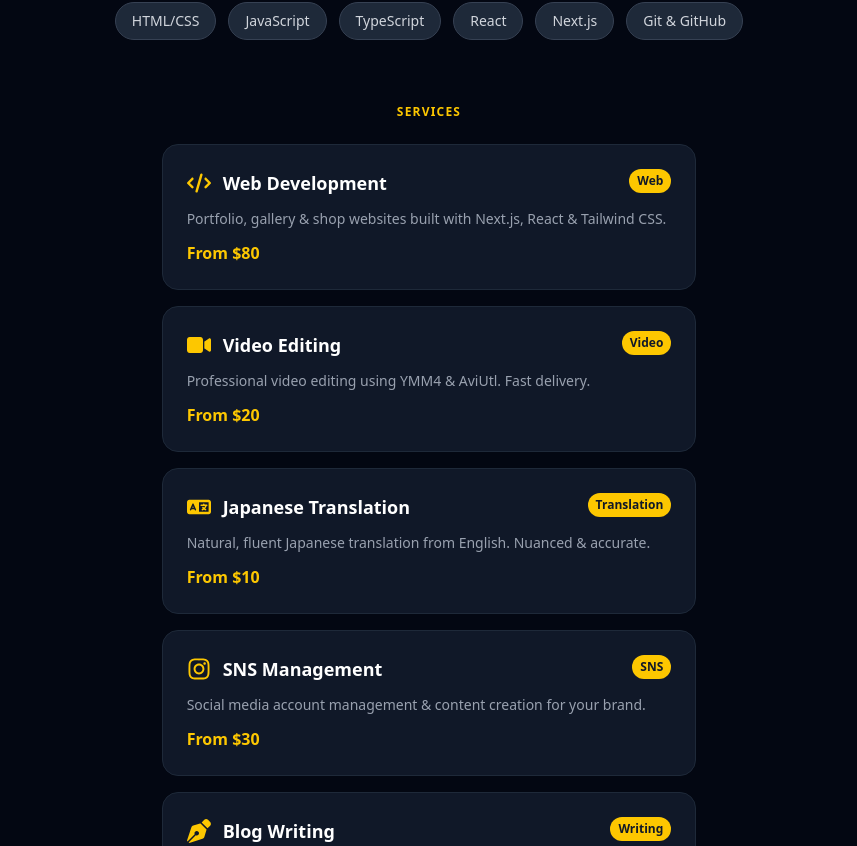
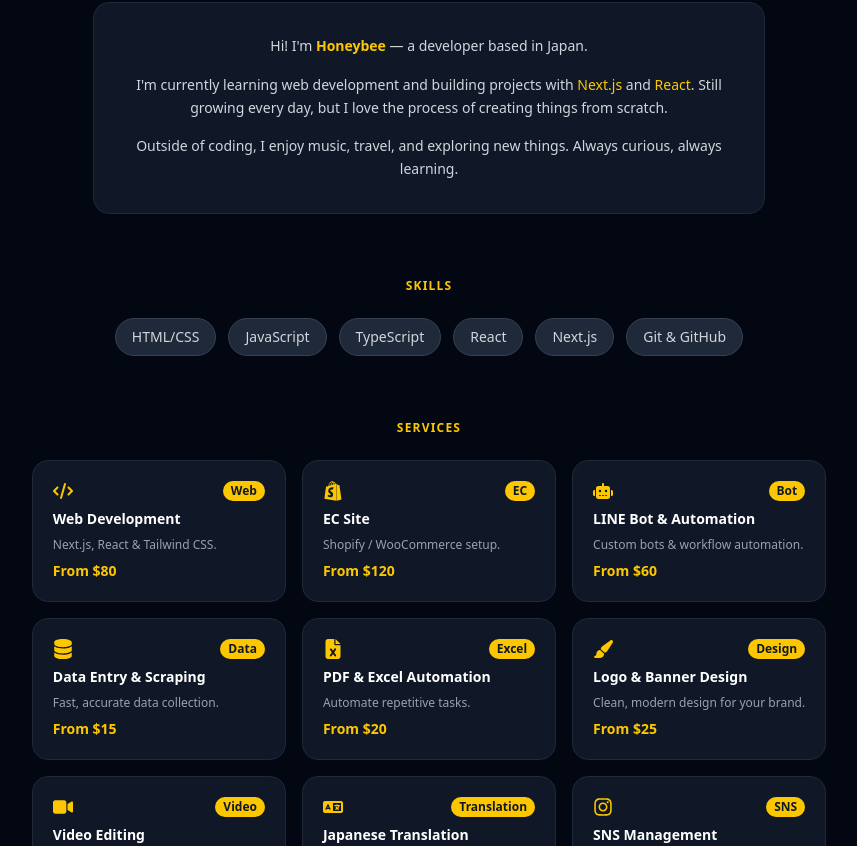
Before and after one commit to honeybee-overfly/honeybee-portfolio, a Next.js app: page / in a window 1280 px wide. Shown: the part 834-1680 px from the top of the page, without its empty margins (211-1068 px from the left). Built offline with nearby package versions, Linux system fonts and the light colour scheme.

Commit message:
add contact form, services, about section

```diff
--- /dev/null
+++ b/app/api/contact/route.ts
@@ -0,0 +1,17 @@
+import { NextRequest, NextResponse } from "next/server"
+import { Resend } from "resend"
+
+const resend = new Resend(process.env.RESEND_API_KEY)
+
+export async function POST(req: NextRequest) {
+  const { name, email, message } = await req.json()
+
+  await resend.emails.send({
+    from: "onboarding@resend.dev",
+    to: "honeybee.overfly@gmail.com", // ← 自分のメールアドレスに変えて
+    subject: `[Portfolio] Message from ${name}`,
+    text: `Name: ${name}\nEmail: ${email}\n\nMessage:\n${message}`,
+  })
+
+  return NextResponse.json({ success: true })
+}
--- /dev/null
+++ b/app/components/About.tsx
@@ -0,0 +1,22 @@
+export default function About() {
+  return (
+    <section className="mb-16 w-full max-w-2xl">
+      <h2 className="text-xs font-bold text-yellow-400 tracking-widest uppercase mb-6 text-center">
+        About
+      </h2>
+      <div className="bg-gray-900 border border-gray-800 rounded-2xl p-8 text-center">
+        <div className="flex flex-col gap-4 text-gray-300 text-sm leading-relaxed">
+          <p>
+            Hi! I'm <span className="text-yellow-400 font-bold">Honeybee</span> — a developer based in Japan.
+          </p>
+          <p>
+            I'm currently learning web development and building projects with <span className="text-yellow-400">Next.js</span> and <span className="text-yellow-400">React</span>. Still growing every day, but I love the process of creating things from scratch.
+          </p>
+          <p>
+            Outside of coding, I enjoy music, travel, and exploring new things. Always curious, always learning.
+          </p>
+        </div>
+      </div>
+    </section>
+  )
+}
--- a/app/components/Projects.tsx
+++ b/app/components/Projects.tsx
@@ -1,68 +1,41 @@
-import { FaCode, FaVideo, FaLanguage, FaInstagram, FaPenNib } from "react-icons/fa6"
+import { FaCode, FaVideo, FaLanguage, FaInstagram, FaPenNib, FaDatabase, FaFileExcel, FaPaintbrush, FaRobot, FaShopify } from "react-icons/fa6"
 
 const services = [
-  {
-    icon: <FaCode size={24} />,
-    title: "Web Development",
-    desc: "Portfolio, gallery & shop websites built with Next.js, React & Tailwind CSS.",
-    tag: "Web",
-    price: "From $80",
-  },
-  {
-    icon: <FaVideo size={24} />,
-    title: "Video Editing",
-    desc: "Professional video editing using YMM4 & AviUtl. Fast delivery.",
-    tag: "Video",
-    price: "From $20",
-  },
-  {
-    icon: <FaLanguage size={24} />,
-    title: "Japanese Translation",
-    desc: "Natural, fluent Japanese translation from English. Nuanced & accurate.",
-    tag: "Translation",
-    price: "From $10",
-  },
-  {
-    icon: <FaInstagram size={24} />,
-    title: "SNS Management",
-    desc: "Social media account management & content creation for your brand.",
-    tag: "SNS",
-    price: "From $30",
-  },
-  {
-    icon: <FaPenNib size={24} />,
-    title: "Blog Writing",
-    desc: "Japanese blog articles written naturally and engagingly for your audience.",
-    tag: "Writing",
-    price: "From $15",
-  },
+  { icon: <FaCode size={20} />, title: "Web Development", desc: "Next.js, React & Tailwind CSS.", tag: "Web", price: "From $80" },
+  { icon: <FaShopify size={20} />, title: "EC Site", desc: "Shopify / WooCommerce setup.", tag: "EC", price: "From $120" },
+  { icon: <FaRobot size={20} />, title: "LINE Bot & Automation", desc: "Custom bots & workflow automation.", tag: "Bot", price: "From $60" },
+  { icon: <FaDatabase size={20} />, title: "Data Entry & Scraping", desc: "Fast, accurate data collection.", tag: "Data", price: "From $15" },
+  { icon: <FaFileExcel size={20} />, title: "PDF & Excel Automation", desc: "Automate repetitive tasks.", tag: "Excel", price: "From $20" },
+  { icon: <FaPaintbrush size={20} />, title: "Logo & Banner Design", desc: "Clean, modern design for your brand.", tag: "Design", price: "From $25" },
+  { icon: <FaVideo size={20} />, title: "Video Editing", desc: "YMM4 & AviUtl. Fast delivery.", tag: "Video", price: "From $20" },
+  { icon: <FaLanguage size={20} />, title: "Japanese Translation", desc: "Natural, fluent translation.", tag: "Translation", price: "From $10" },
+  { icon: <FaInstagram size={20} />, title: "SNS Management", desc: "Content creation & management.", tag: "SNS", price: "From $30" },
+  { icon: <FaPenNib size={20} />, title: "Blog Writing", desc: "Japanese articles for your audience.", tag: "Writing", price: "From $15" },
 ]
 
 export default function Projects() {
   return (
-    <section className="mb-16 w-full max-w-2xl">
+    <section className="mb-16 w-full max-w-4xl">
       <h2 className="text-xs font-bold text-yellow-400 tracking-widest uppercase mb-6 text-center">
         Services
       </h2>
-      <div className="grid grid-cols-1 gap-4">
+      <div className="grid grid-cols-2 md:grid-cols-3 gap-4">
         {services.map((service) => (
           <div
             key={service.title}
-            className="bg-gray-900 border border-gray-800 p-6 rounded-2xl hover:border-yellow-400 transition group"
+            className="bg-gray-900 border border-gray-800 p-5 rounded-2xl hover:border-yellow-400 transition group flex flex-col gap-2"
           >
-            <div className="flex justify-between items-start mb-3">
-              <div className="flex items-center gap-3">
-                <span className="text-yellow-400">{service.icon}</span>
-                <h3 className="text-white font-bold text-lg group-hover:text-yellow-400 transition">
-                  {service.title}
-                </h3>
-              </div>
-              <span className="text-xs bg-yellow-400 text-gray-900 px-2 py-1 rounded-full font-bold">
+            <div className="flex items-center justify-between">
+              <span className="text-yellow-400">{service.icon}</span>
+              <span className="text-xs bg-yellow-400 text-gray-900 px-2 py-0.5 rounded-full font-bold">
                 {service.tag}
               </span>
             </div>
-            <p className="text-gray-400 text-sm mb-3">{service.desc}</p>
-            <p className="text-yellow-400 font-bold">{service.price}</p>
+            <h3 className="text-white font-bold text-sm group-hover:text-yellow-400 transition">
+              {service.title}
+            </h3>
+            <p className="text-gray-400 text-xs flex-1">{service.desc}</p>
+            <p className="text-yellow-400 font-bold text-sm">{service.price}</p>
           </div>
         ))}
       </div>
--- /dev/null
+++ b/app/contact/page.tsx
@@ -0,0 +1,75 @@
+"use client"
+
+import { useState } from "react"
+import Link from "next/link"
+
+export default function ContactPage() {
+  const [name, setName] = useState("")
+  const [email, setEmail] = useState("")
+  const [message, setMessage] = useState("")
+  const [status, setStatus] = useState<"idle" | "sending" | "done" | "error">("idle")
+
+  const handleSubmit = async () => {
+    if (!name || !email || !message) return
+    setStatus("sending")
+    const res = await fetch("/api/contact", {
+      method: "POST",
+      headers: { "Content-Type": "application/json" },
+      body: JSON.stringify({ name, email, message }),
+    })
+    if (res.ok) {
+      setStatus("done")
+      setName("")
+      setEmail("")
+      setMessage("")
+    } else {
+      setStatus("error")
+    }
+  }
+
+  return (
+    <main className="min-h-screen bg-gray-950 text-white flex flex-col items-center py-20 px-4">
+      <div className="w-full max-w-lg">
+        <Link href="/" className="text-yellow-400 hover:underline mb-10 block">
+          ← Back
+        </Link>
+        <h1 className="text-3xl font-bold text-white mb-2">Contact</h1>
+        <p className="text-gray-400 mb-8">Feel free to send me a message anytime 😊</p>
+
+        <div className="flex flex-col gap-4">
+          <input
+            type="text"
+            placeholder="Your Name"
+            value={name}
+            onChange={(e) => setName(e.target.value)}
+            className="bg-gray-900 border border-gray-700 rounded-xl px-4 py-3 text-white focus:outline-none focus:border-yellow-400"
+          />
+          <input
+            type="email"
+            placeholder="Your Email"
+            value={email}
+            onChange={(e) => setEmail(e.target.value)}
+            className="bg-gray-900 border border-gray-700 rounded-xl px-4 py-3 text-white focus:outline-none focus:border-yellow-400"
+          />
+          <textarea
+            placeholder="Your Message"
+            value={message}
+            onChange={(e) => setMessage(e.target.value)}
+            rows={6}
+            className="bg-gray-900 border border-gray-700 rounded-xl px-4 py-3 text-white focus:outline-none focus:border-yellow-400 resize-none"
+          />
+          <button
+            onClick={handleSubmit}
+            disabled={status === "sending"}
+            className="bg-yellow-400 text-gray-900 font-bold py-3 rounded-xl hover:bg-yellow-300 transition disabled:opacity-50"
+          >
+            {status === "sending" ? "Sending..." : status === "done" ? "✅ Sent!" : "Send Message"}
+          </button>
+          {status === "error" && (
+            <p className="text-red-400 text-sm text-center">Something went wrong. Please try again.</p>
+          )}
+        </div>
+      </div>
+    </main>
+  )
+}
--- a/app/page.tsx
+++ b/app/page.tsx
@@ -2,8 +2,10 @@
 import Skills from "./components/Skills"
 import Projects from "./components/Projects"
 import Gallery from "./components/Gallery"
+import About from "./components/About"
 import FadeIn from "./components/FadeIn"
 import ParticlesBackground from "./components/Particles"
+import Link from "next/link"
 
 export default function Home() {
   return (
@@ -12,22 +14,33 @@
       <div className="relative z-10 w-full flex flex-col items-center">
         <Hero />
         <FadeIn direction="up" delay={0}>
+          <About />
+        </FadeIn>
+        <FadeIn direction="up" delay={0.1}>
           <Skills />
         </FadeIn>
-        <FadeIn direction="up" delay={0.1}>
+        <FadeIn direction="up" delay={0.2}>
           <Projects />
         </FadeIn>
-        <FadeIn direction="up" delay={0.2}>
+        <FadeIn direction="up" delay={0.3}>
           <Gallery />
         </FadeIn>
-        <FadeIn direction="fade" delay={0.3}>
+        <FadeIn direction="fade" delay={0.35}>
+          <div className="flex flex-row items-center gap-4">
+            <Link
+              href="/contact"
+              className="bg-gray-900 border border-gray-700 text-white px-8 py-4 rounded-2xl font-bold text-lg hover:border-yellow-400 transition hover:scale-105 whitespace-nowrap"
+            >
+              📩 Contact Me →
+            </Link>
             <a
               href="https://github.com/honeybee-overfly"
               target="_blank"
-            className="bg-yellow-400 text-gray-900 px-8 py-4 rounded-2xl font-bold text-lg hover:bg-yellow-300 transition hover:scale-105"
+              className="bg-gray-900 border border-gray-700 text-white px-8 py-4 rounded-2xl font-bold text-lg hover:border-yellow-400 transition hover:scale-105 whitespace-nowrap"
             >
               Visit my GitHub →
             </a>
+          </div>
         </FadeIn>
       </div>
     </main>
--- a/package.json
+++ b/package.json
@@ -17,6 +17,7 @@
     "react": "19.2.3",
     "react-dom": "19.2.3",
     "react-icons": "^5.6.0",
+    "resend": "^6.9.3",
     "stripe": "^20.4.0"
   },
   "devDependencies": {
```
Also changed, not shown: 1 other file (tests, documents, lock files or other folders). Lines whose indentation alone changed are shown as unchanged.
